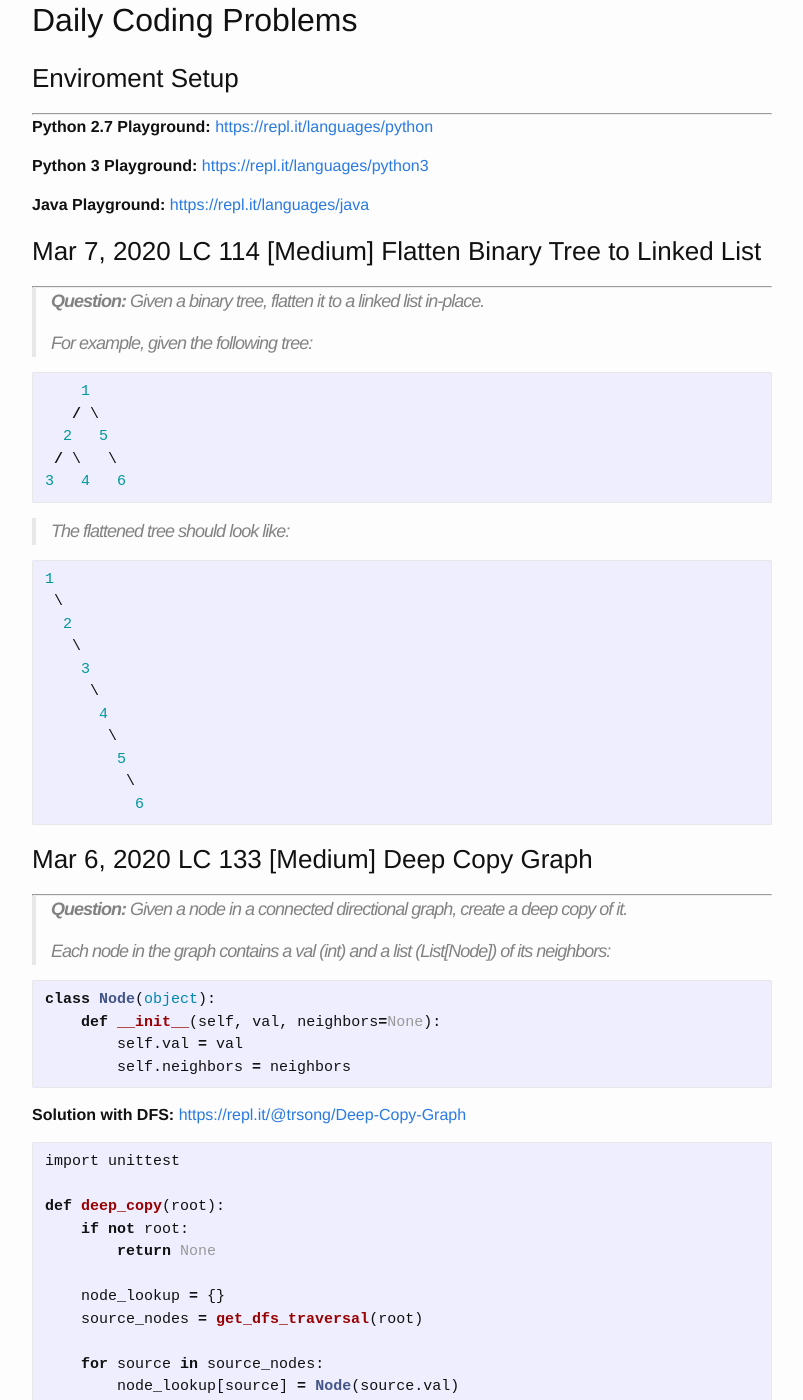
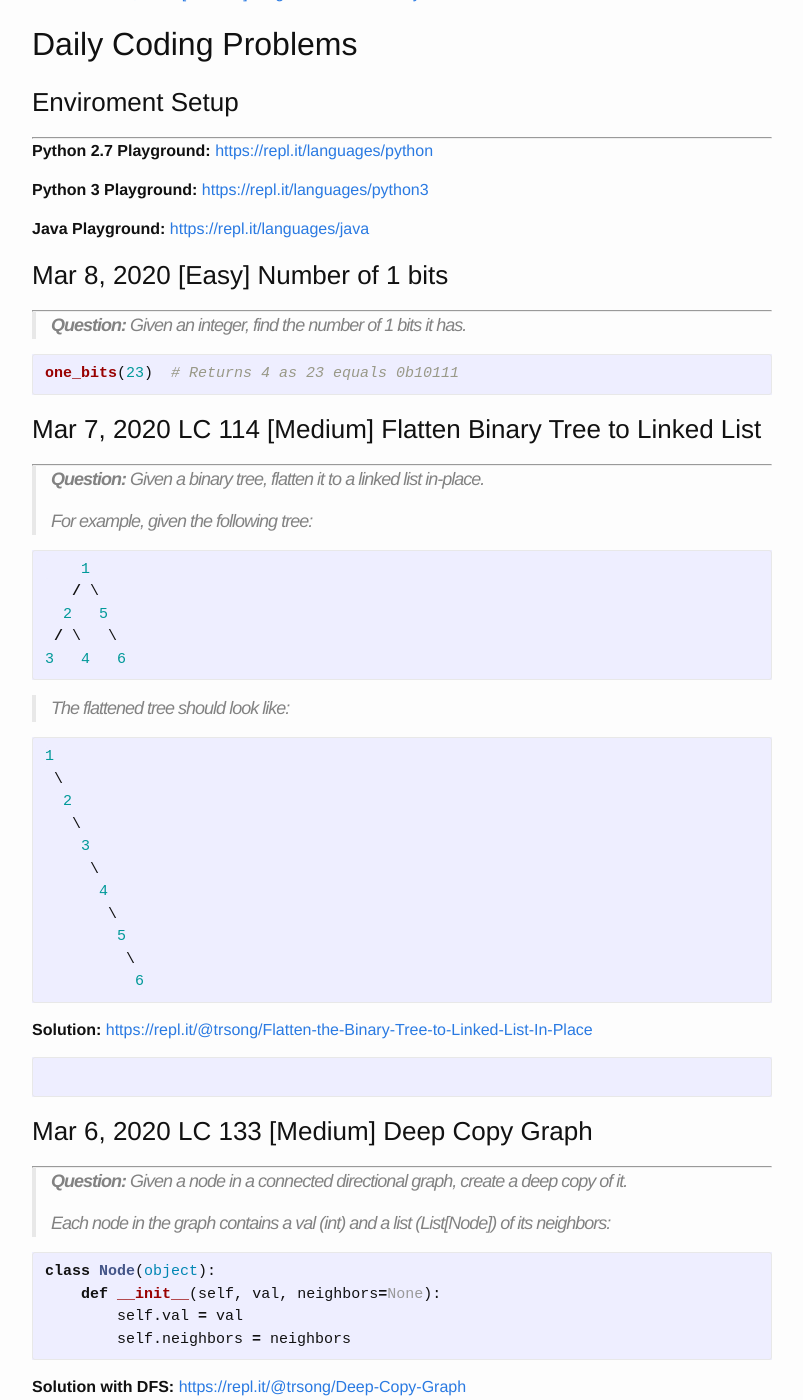
Before and after one commit to trsong/trsong.github.io, a Jekyll site: the page built from _posts/2020-02-01-DailyQuestionsFeb.md, in a window 1280 px wide and 1400 px high, scrolled down 1131 px. Shown: the whole window, without its empty margins (238-1041 px from the left). Built offline with Jekyll 4.4.1, drawn with Linux system fonts in a browser that asks for light colours; some of the changed text lies outside the part shown.

Commit message:
Add Mar 8 Question

````diff
--- a/_posts/2020-02-01-DailyQuestionsFeb.md
+++ b/_posts/2020-02-01-DailyQuestionsFeb.md
@@ -17,6 +17,14 @@ categories: Python/Java
 **Python 3 Playground:** [https://repl.it/languages/python3](https://repl.it/languages/python3)
 
 **Java Playground:** [https://repl.it/languages/java](https://repl.it/languages/java)
+
+### Mar 8, 2020 \[Easy\] Number of 1 bits
+---
+> **Question:** Given an integer, find the number of 1 bits it has.
+
+```py
+one_bits(23)  # Returns 4 as 23 equals 0b10111
+```
 
 ### Mar 7, 2020 LC 114 \[Medium\] Flatten Binary Tree to Linked List
 ---
@@ -46,6 +54,11 @@ categories: Python/Java
         5
          \
           6
+```
+
+**Solution:** [https://repl.it/@trsong/Flatten-the-Binary-Tree-to-Linked-List-In-Place](https://repl.it/@trsong/Flatten-the-Binary-Tree-to-Linked-List-In-Place)
+```py
+
 ```
 
 ### Mar 6, 2020 LC 133 [Medium] Deep Copy Graph
````
